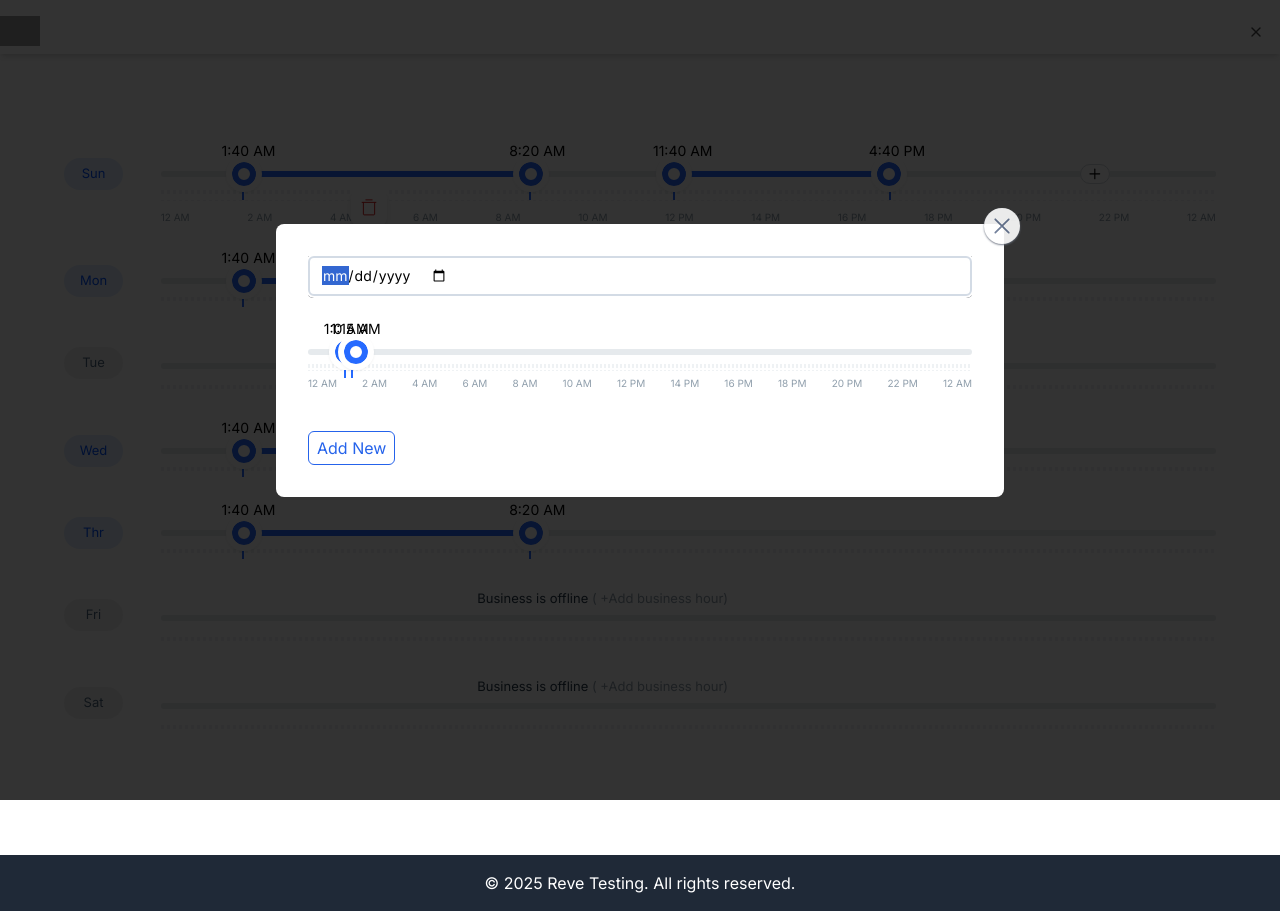
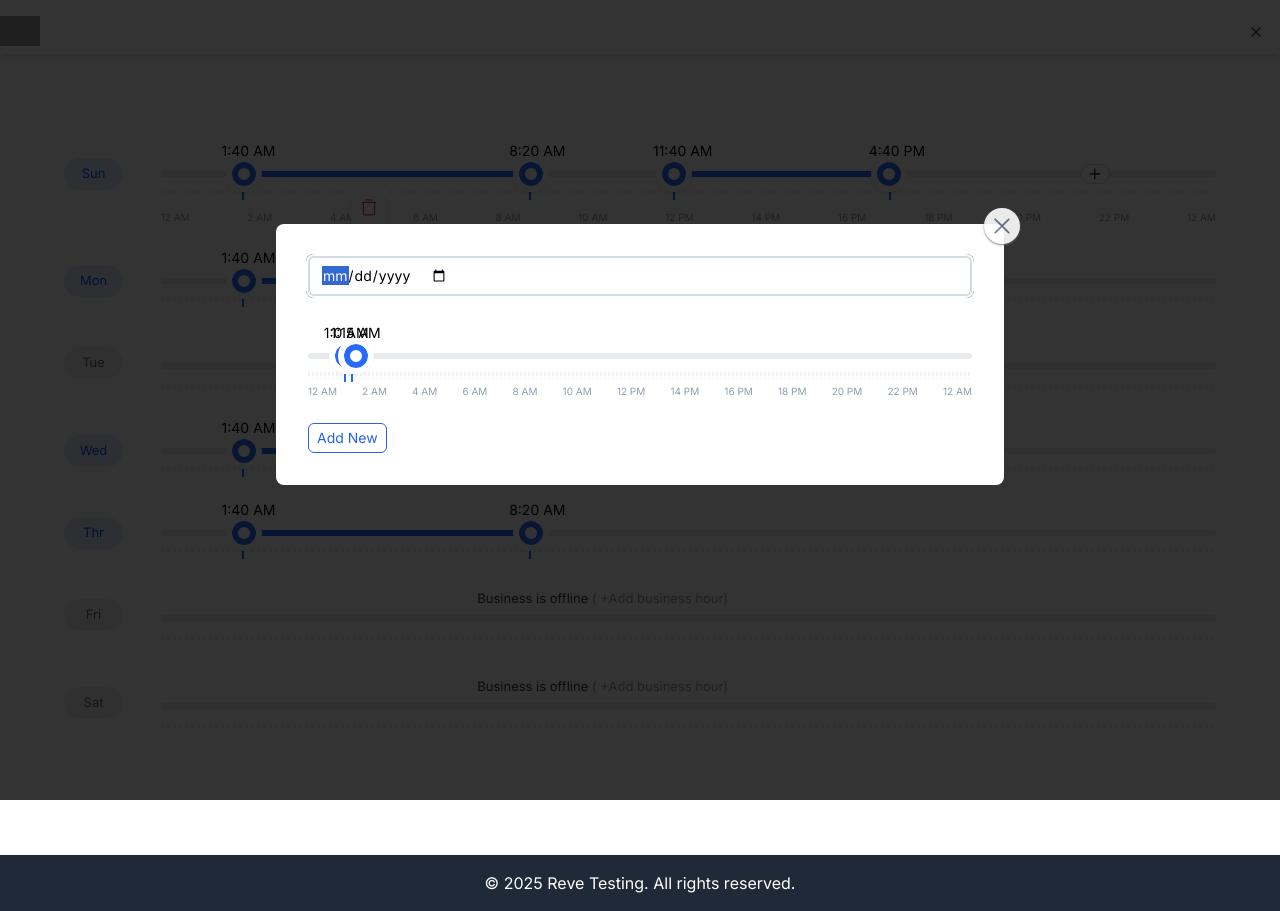
Before and after one commit to MdAmanullahSayeem/reve_test, a React (Vite) app: page / in a window 1280 px wide. Both pictures are taken after a click on the button 1095 px from the left and 174 px from the top of the page. Built offline with nearby package versions, Linux system fonts and the light colour scheme; grey boxes are pictures that could not be loaded.

Commit message:
update:modal form user exp. enhancement

```diff
--- a/src/components/common/AddSlot.tsx
+++ b/src/components/common/AddSlot.tsx
@@ -13,7 +13,6 @@ import SingleSlot from './SingleSlot';
 import { RangeDataType } from '@/types';
 import { useSlotContext } from '@/hooks/useSlotContext';
 import { GoX } from 'react-icons/go';
-import OverFlow from '../ui/OverFlow';
 
 export default function AddSlot({ day }: { day: string }) {
   const [open, setOpen] = useState(false);
@@ -56,7 +55,7 @@ export default function AddSlot({ day }: { day: string }) {
           className="unstyled-dialog"
         >
           <div className="dialog-content p-4">
-            <div className="bg-white rounded-[8px] p-8">
+            <div className="bg-white rounded-[8px] px-2 py-8 sm:p-8">
               <div className="p-[2px] absolute bg-white  top-0 right-0 rounded-full opacity-90 cursor-pointer hover:shadow-gray-400 shadow-gray-500 shadow-sm">
                 <GoX
                   onClick={() => setOpen(false)}
@@ -67,18 +66,20 @@ export default function AddSlot({ day }: { day: string }) {
               </div>
 
               <AddSlotForm onSubmit={handleFormData} className="">
-                <OverFlow>
                 <>
                   <Input
-                      className="mb-4 outline-none border-[#d3dbe5] border-2 hover:border-[#acb8cb] focus-visible:ring-0"
+                    className="mb-16 outline-none border-[#d3dbe5] border-2 hover:border-[#acb8cb] focus-visible:ring-0"
                     type="date"
                     name="date"
                   />
 
-                    <SingleSlot className="py-10" />
-                    {error && <p className="mb-4 text-yellow-400">{error}</p>}
+                  <SingleSlot className="mb-6" />
+                  {error && (
+                    <p className="mb-4 -mt-4 text-yellow-400 text-sm">
+                      {error}
+                    </p>
+                  )}
                 </>
-                </OverFlow>
               </AddSlotForm>
             </div>
           </div>
--- a/src/components/ui/forms/AddSlotForm.tsx
+++ b/src/components/ui/forms/AddSlotForm.tsx
@@ -23,7 +23,7 @@ export default function AddSlotForm({
     <form className={`${className}`} onSubmit={(e) => handleSubmit(e)}>
       {children}
       <button
-        className="px-2 py-1 border outline-2 hover:outline hover:border-blue-200 hover:outline-blue-200 rounded-md text-blue-600 border-blue-600"
+        className="px-2 py-1 text-sm border outline-2 hover:outline hover:border-blue-200 hover:outline-blue-200 rounded-md text-blue-600 border-blue-600"
         type="submit"
       >
         Add New
--- a/tailwind.config.js
+++ b/tailwind.config.js
@@ -4,13 +4,16 @@ export default {
   content: ['./index.html', './src/**/*.{js,ts,jsx,tsx}'],
   theme: {
     extend: {
+      screens: {
+        xs: '400px',
+      },
       borderRadius: {
         lg: 'var(--radius)',
         md: 'calc(var(--radius) - 2px)',
-  			sm: 'calc(var(--radius) - 4px)'
+        sm: 'calc(var(--radius) - 4px)',
       },
-  		colors: {}
-  	}
+      colors: {},
     },
-  plugins: [require("tailwindcss-animate")],
+  },
+  plugins: [require('tailwindcss-animate')],
 };
```
Lines whose indentation alone changed are shown as unchanged.
